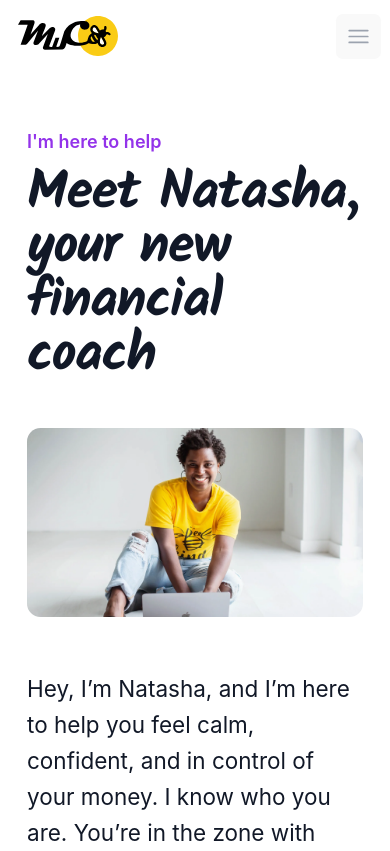
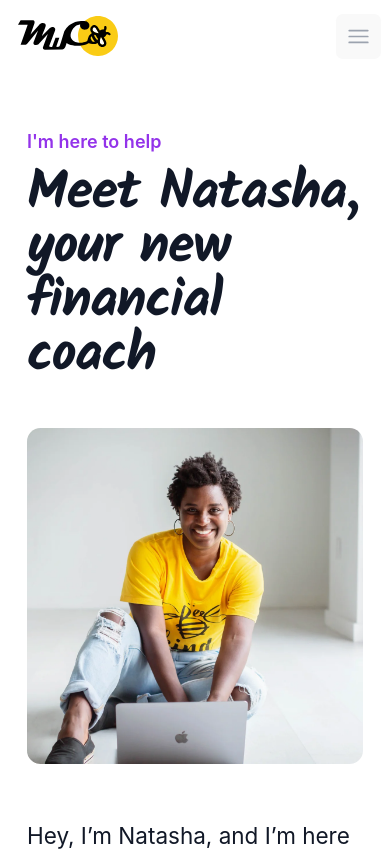
Before and after one commit to damiancarrillo/moneywithconfidence.com, a Vue app: page /about in a window 390 px wide. Shown: the top 851 px of the page. Built offline with nearby package versions, Linux system fonts and the light colour scheme.

Commit message:
Make photos square

```diff
--- a/src/components/about/CantWaitToMeetYou.vue
+++ b/src/components/about/CantWaitToMeetYou.vue
@@ -1,5 +1,5 @@
 <template>
-  <div class="bg-white pt-16 sm:pt-24 pb-10">
+  <div class="bg-white pt-16 lg:pt-24 pb-10">
     <div class="mx-auto max-w-7xl px-6 lg:px-8">
       <div
         class="mx-auto grid max-w-2xl grid-cols-1 items-start gap-x-8 gap-y-16 sm:gap-y-24 lg:mx-0 lg:max-w-none lg:grid-cols-2"
@@ -48,7 +48,7 @@
         </div>
         <div class="lg:pr-4">
           <img
-            class="aspect-video lg:aspect-square object-top object-cover rounded-xl"
+            class="aspect-square object-top object-cover rounded-xl"
             src="/natasha-computer.webp"
             alt="Natasha drinking coffee while at the computer"
           />
--- a/src/components/about/LetsMakeThingsHappen.vue
+++ b/src/components/about/LetsMakeThingsHappen.vue
@@ -1,12 +1,12 @@
 <template>
-  <div class="bg-white py-16 sm:py-24">
+  <div class="bg-white py-16 lg:py-24">
     <div class="mx-auto max-w-7xl px-6 lg:px-8">
       <div
         class="mx-auto grid max-w-2xl grid-cols-1 items-start gap-x-8 gap-y-16 sm:gap-y-24 lg:mx-0 lg:max-w-none lg:grid-cols-2"
       >
         <div class="lg:pr-4">
           <img
-            class="aspect-video lg:aspect-square object-top object-cover rounded-xl"
+            class="aspect-square object-top object-cover rounded-xl"
             src="/natasha-hips.webp"
             alt=""
           />
--- a/src/components/about/MeetNatasha.vue
+++ b/src/components/about/MeetNatasha.vue
@@ -1,5 +1,5 @@
 <template>
-  <div class="bg-white px-6 py-12 pb-20 lg:px-8">
+  <div class="bg-white px-6 py-12 pb-16 lg:px-8">
     <div class="mx-auto max-w-4xl text-base leading-7 text-gray-900">
       <p class="text-base font-semibold leading-7 text-purple-600">
         I'm here to help
@@ -11,7 +11,7 @@
       </h1>
       <figure class="mt-10">
         <img
-          class="aspect-video rounded-xl bg-gray-50 object-cover"
+          class="aspect-square lg:aspect-video rounded-xl bg-gray-50 object-cover"
           src="/natasha-about-yellow.webp"
           width="1728"
           height="1152"
```
